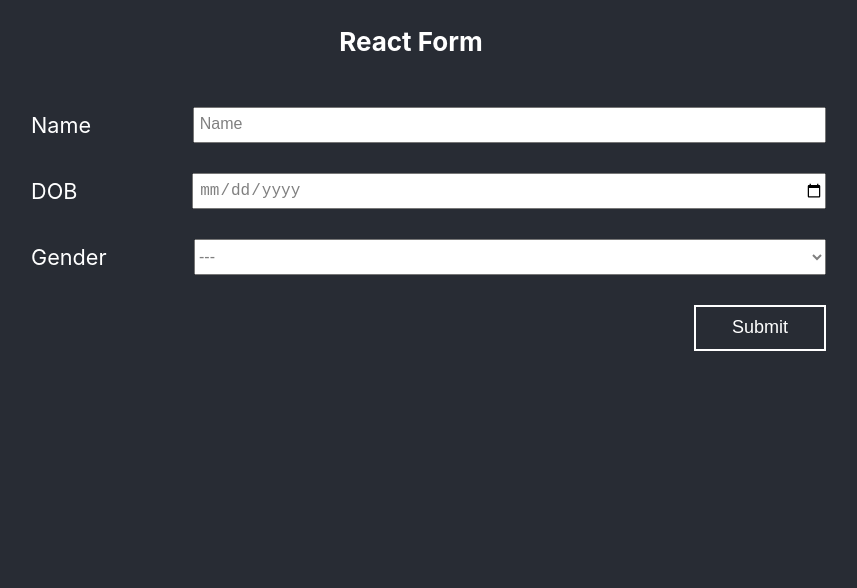
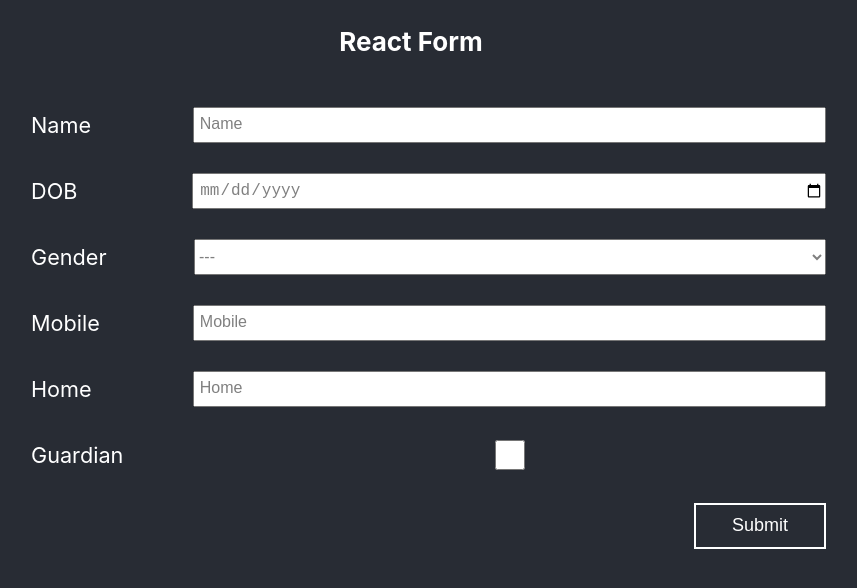
Before and after one commit to ML6503/React-Form, a React (Create React App) app: page / in a window 1280 px wide. Shown: the top 588 px of the page, without its empty margins (229-1086 px from the left). Built offline with nearby package versions, Linux system fonts and the light colour scheme.

Commit message:
contacts and guardian input added

```diff
--- /dev/null
+++ b/src/Components/Contacts.js
@@ -0,0 +1,19 @@
+import React from 'react';
+
+const Contacts = ({ id, telOptions, handleInput }) => (
+    telOptions.map(tel => (
+        <div className="input-wrapper" key={tel.key}>
+            <label className="label" htmlFor={tel.key}>{tel.label}</label>
+            <input
+                className="input"
+                data-testid="input-contact"
+                placeholder={tel.label}
+                id={tel.key}
+                type={tel.type}
+                onInput={(event) => {handleInput(event.target.value, tel.key)}}
+            />
+        </div>
+    ))
+);
+
+export default Contacts;
--- a/src/Components/Gender.js
+++ b/src/Components/Gender.js
@@ -1,12 +1,11 @@
 import React from 'react';
 
-const Gender = ({ id, label, name, value, handleInput }) => (
+const Gender = ({ id, label, value, handleInput }) => (
 <div key={id} className="input-wrapper">
     <label className="label" htmlFor={id}>{label}</label>
     <select
     data-testid="input-gender"
     className="input"
-    name={name}
     id={id}
     value={value}
     onChange={(event) => {handleInput(event.target.value, id)}}
--- /dev/null
+++ b/src/Components/Guardian.js
@@ -0,0 +1,48 @@
+import React from 'react';
+
+class Guardian extends React.Component {
+    constructor(props) {
+        super(props);
+        this.state = {disabled: false};
+
+        this.handleChecked = this.handleChecked.bind(this);
+    }
+
+    handleChecked(event) {
+       const disabled = event.target.checked;
+       this.setState({disabled});
+
+    }
+
+    render() {
+        const { id, label, type, handleInput } = this.props;
+        return (
+            <div className="input-wrapper">
+                <label className="label" htmlFor={id}>{label}</label>
+                <input
+                    className="input"
+                    data-testid="input-name"
+                    placeholder={label}
+                    id={id}
+                    type={type}
+                    onInput={(event) => {this.handleChecked(event)}}
+                />
+                {this.state.disabled === true &&
+                    <input
+                    className="input"
+                    data-testid="input-name"
+                    placeholder={label}
+                    id={id}
+                    type='text'
+                    required
+                    onInput={(event) => {handleInput(event.target.value, id)}}
+                />
+                }
+
+
+            </div>
+        )
+    }
+}
+
+export default Guardian;
--- a/src/Form.js
+++ b/src/Form.js
@@ -2,11 +2,15 @@ import React from 'react';
 import Name from './Components/Name';
 import DOB from './Components/DOB';
 import Gender from './Components/Gender';
+import Contacts from './Components/Contacts';
+import Guardian from './Components/Guardian';
 
 const componentsLabels = {
     name: Name,
     dob: DOB,
     gender: Gender,
+    contact: Contacts,
+    guardian: Guardian,
 };
 
 
@@ -22,6 +26,8 @@ class Form extends React.Component {
             Name: {},
             DOB: {},
             Gender: {},
+            Contacts: [],
+            Guardian: {},
         };
 
         this.onSubmit=this.onSubmit.bind(this);
@@ -43,8 +49,13 @@ class Form extends React.Component {
             this.setState({DOB: input})
         } else if (id === 'gender') {
             this.setState({Gender: input})
+        } else if (id === 'mobile') {
+            this.setState({Contacts: [...this.state.Contacts, {mobile: input}]})
+        } else if (id === 'home') {
+            this.setState({Contacts: [...this.state.Contacts, {home: input}]})
+        } else if (id === 'guardian' ) {
+            this.setState({Guardian: input})
         }
-
     }
 
     renderComponent(c) {
--- a/src/input.json
+++ b/src/input.json
@@ -1,5 +1,10 @@
 [
     { "id": "name", "type": "text", "label": "Name" },
     { "id": "dob", "type": "date", "label": "DOB" },
-    { "id": "gender", "type": "gender", "label": "Gender" }
+    { "id": "gender", "type": "gender", "label": "Gender" },
+    { "id": "contact", "telOptions": [
+        {"key": "mobile", "type": "text", "label": "Mobile"},
+        {"key": "home", "type": "text", "label": "Home"}]
+    },
+    { "id": "guardian", "type": "checkbox", "label": "Guardian" }
 ]
```
Also changed, not shown: 1 other file (tests, documents, lock files or other folders).
